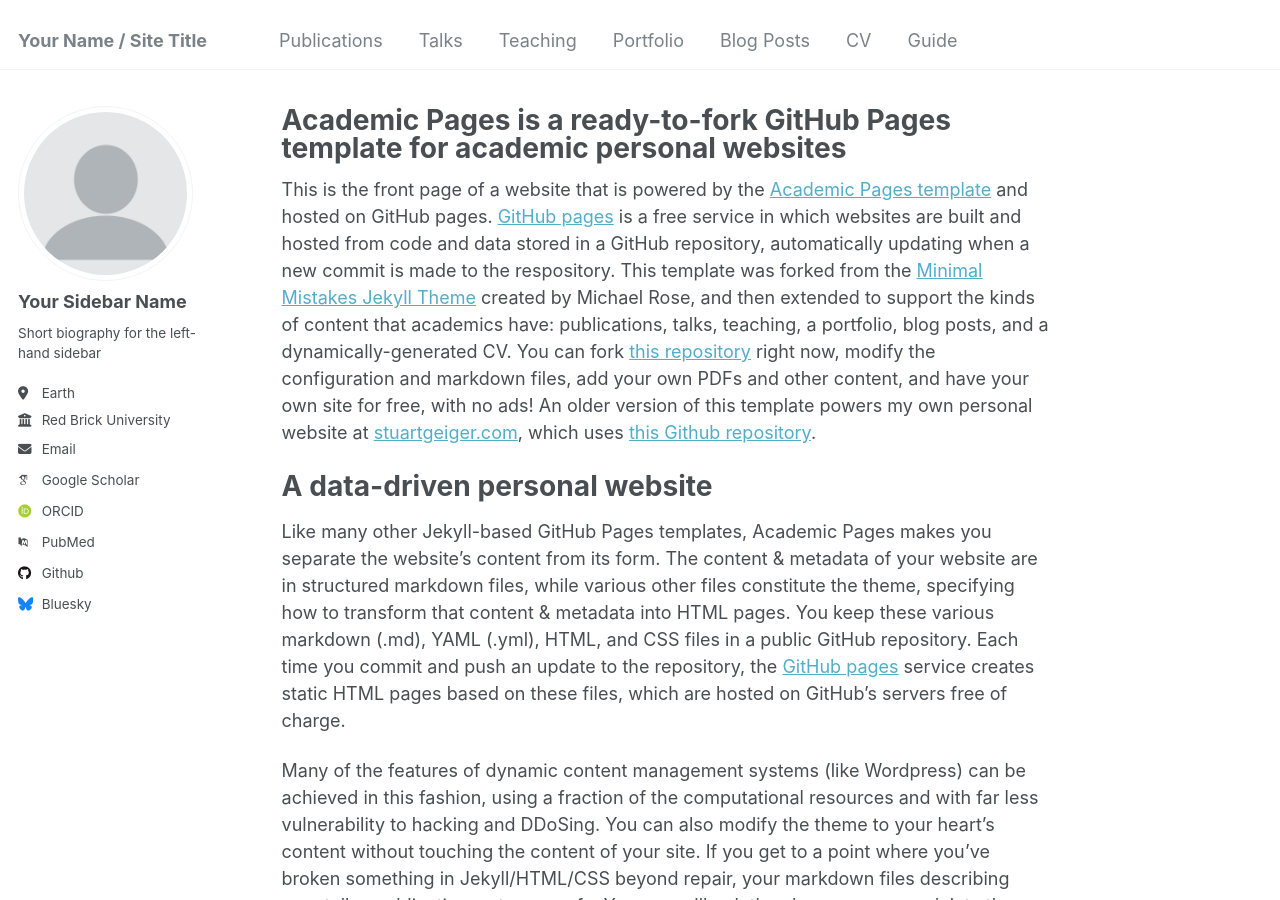
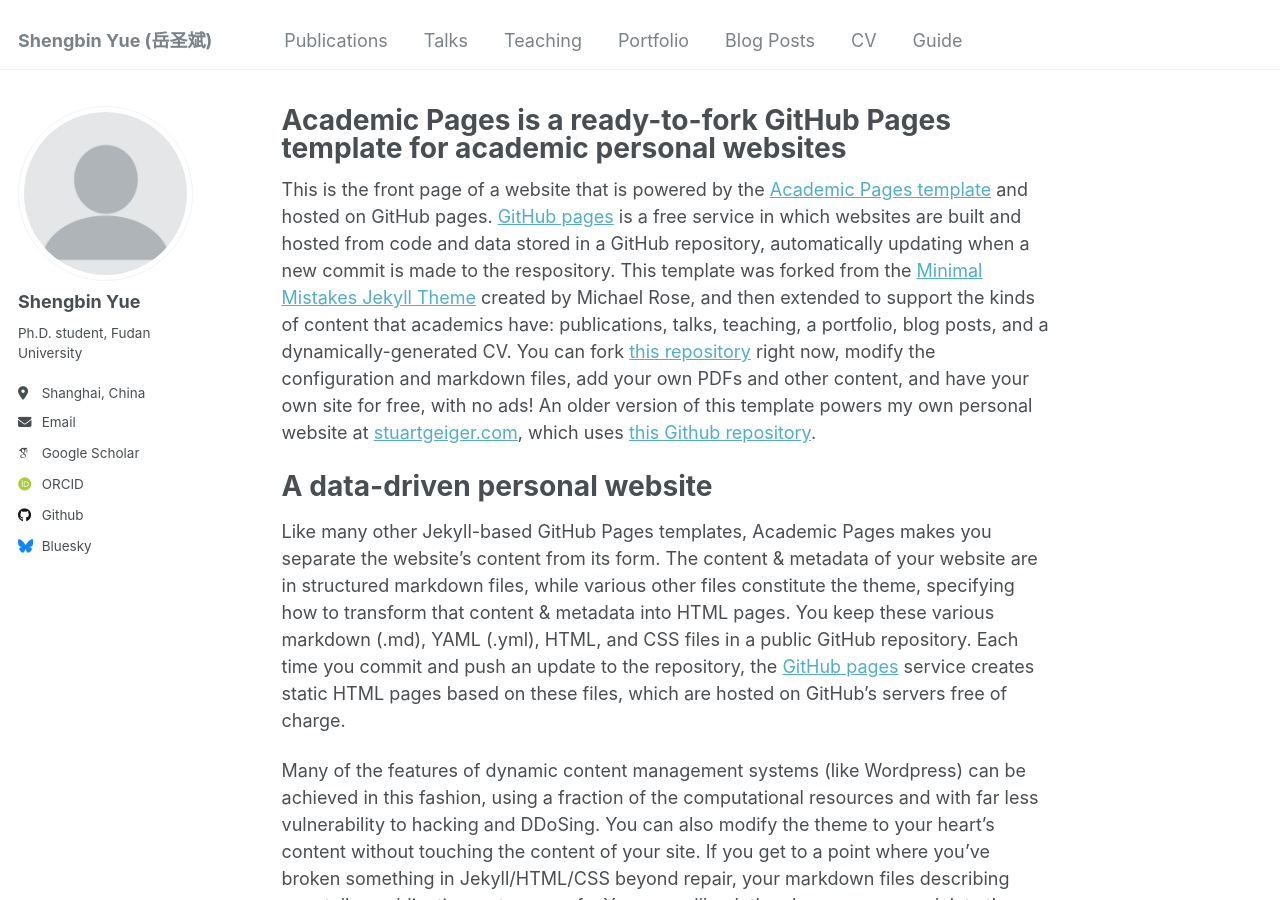
Before and after one commit to yueshengbin/yueshengbin.github.io, a Jekyll site: the page built from _pages/about.md, in a window 1280 px wide and 900 px high. Built offline with Jekyll 4.4.1, drawn with Linux system fonts in a browser that asks for light colours; some web fonts are replaced.

Commit message:
Update _config.yml

```diff
--- a/_config.yml
+++ b/_config.yml
@@ -8,11 +8,11 @@
 
 # Basic Site Settings
 locale                   : "en-US"
-title                    : "Your Name / Site Title"
+title                    : "Shengbin Yue (岳圣斌)"
 title_separator          : "-"
 name                     : &name "Your Name"
 description              : &description "personal description"
-url                      : https://academicpages.github.io # the base hostname & protocol for your site e.g. "https://mmistakes.github.io"
+url                      : https://yueshengbin.github.io # the base hostname & protocol for your site e.g. "https://mmistakes.github.io"
 baseurl                  : "" # the subpath of your site, e.g. "/blog"
 repository               : "academicpages/academicpages.github.io"
 
@@ -22,21 +22,21 @@
 author:
   # Biographic information
   avatar           : "profile.png"
-  name             : "Your Sidebar Name"
+  name             : "Shengbin Yue"
   pronouns         : # example: "she/her"
-  bio              : "Short biography for the left-hand sidebar"
-  location         : "Earth"
-  employer         : "Red Brick University"
+  bio              : "Ph.D. student, Fudan University"
+  location         : "Shanghai, China"
+  employer         : # "Red Brick University"
   uri              : # URL
-  email            : "none@example.org"
+  email            : "sbyue23@m.fudan.edu.cn"
 
   # Academic websites
   arxiv            : # URL - Update with the correct link to your profile
-  googlescholar    : "https://scholar.google.com/citations?user=PS_CX0AAAAAJ"
+  googlescholar    : "https://scholar.google.com/citations?user=WRboMtsAAAAJ"
   impactstory      : # URL
-  orcid            : "http://orcid.org/yourorcidurl"
+  orcid            : "http://orcid.org/0000-0002-6764-1756"
   semantic         : # URL
-  pubmed           : "https://www.ncbi.nlm.nih.gov/pubmed/?term=john+snow"
+  pubmed           : #"https://www.ncbi.nlm.nih.gov/pubmed/?term=john+snow"
   researchgate     : # URL
 
   # Repositories and software development
```
